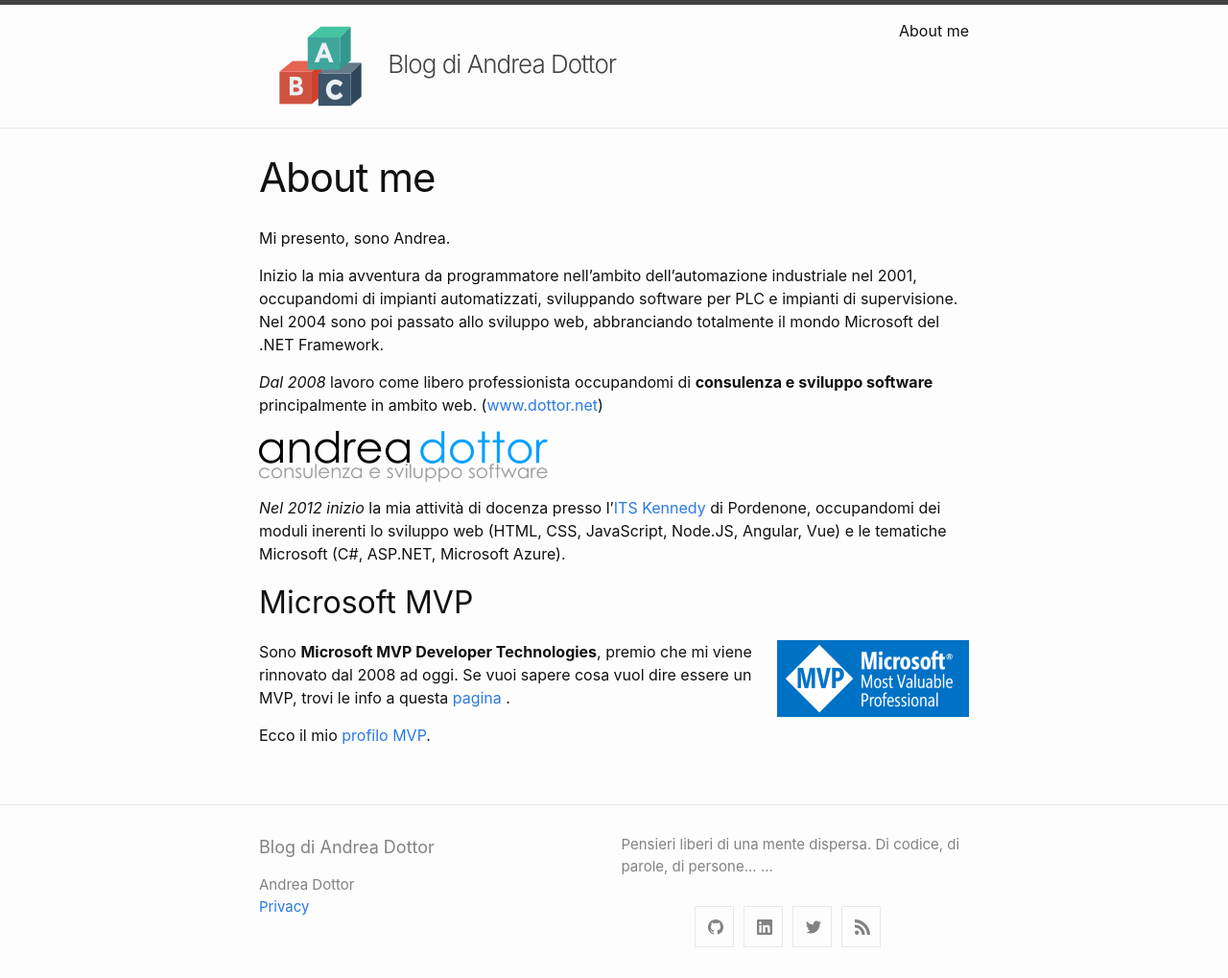
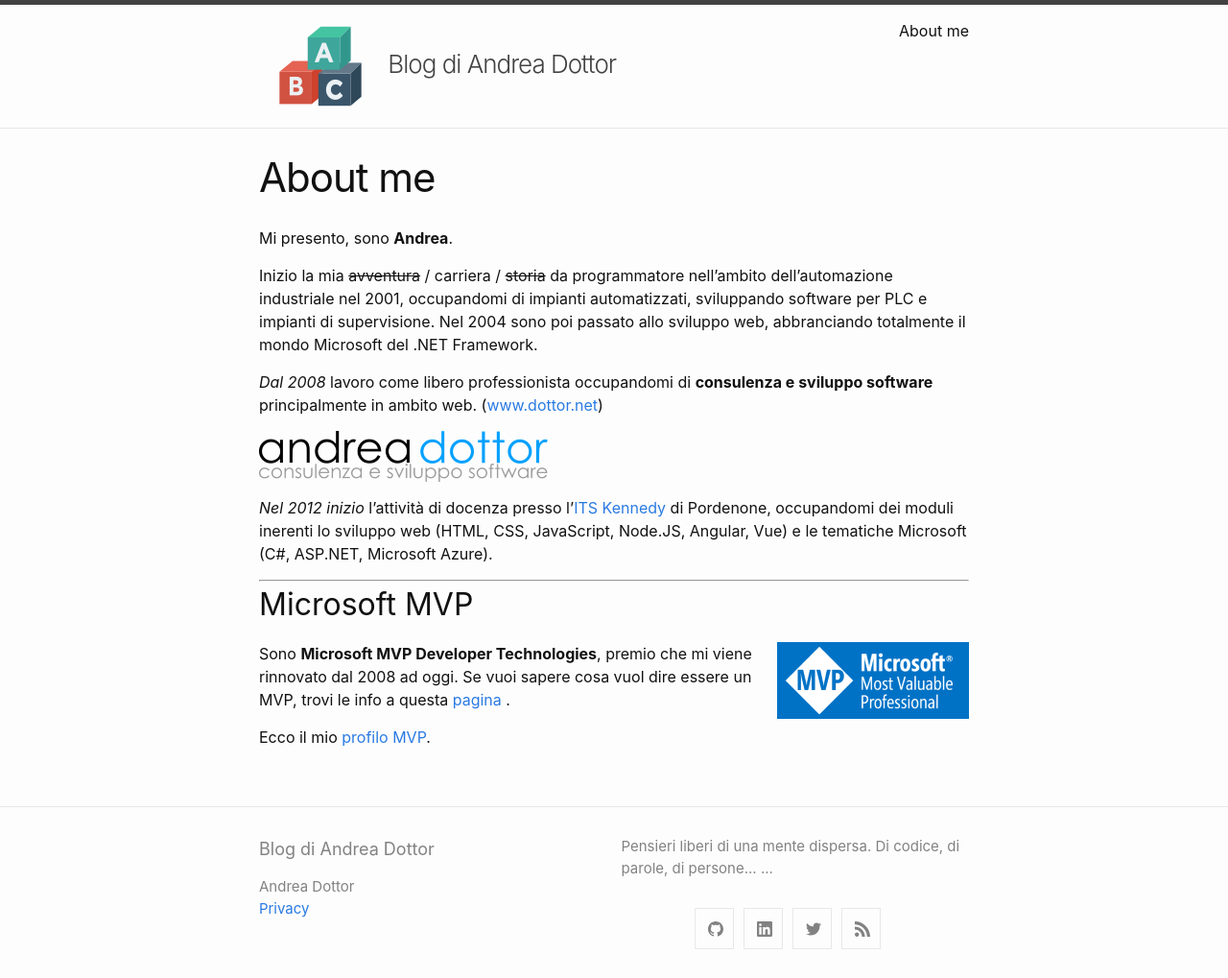
Before and after one commit to andreadottor/abc.dottor.net, a Jekyll site: the page built from about.md, in a window 1280 px wide. Shown: the whole page at 96% size. Built offline with Jekyll 4.4.1, drawn with Linux system fonts in a browser that asks for light colours.

Commit message:
about.md

```diff
--- a/about.md
+++ b/about.md
@@ -4,17 +4,18 @@ title: About me
 permalink: /about/
 ---
 
-Mi presento, sono Andrea.
+Mi presento, sono **Andrea**.
 
-Inizio la mia avventura da programmatore nell'ambito dell'automazione industriale nel 2001, occupandomi di impianti automatizzati, sviluppando software per PLC e impianti di supervisione. Nel 2004 sono poi passato allo sviluppo web, abbranciando totalmente il mondo Microsoft del .NET Framework.
+Inizio la mia ~~avventura~~ / carriera / ~~storia~~ da programmatore nell'ambito dell'automazione industriale nel 2001, occupandomi di impianti automatizzati, sviluppando software per PLC e impianti di supervisione. Nel 2004 sono poi passato allo sviluppo web, abbranciando totalmente il mondo Microsoft del .NET Framework.
 
 *Dal 2008* lavoro come libero professionista occupandomi di **consulenza e sviluppo software** principalmente in ambito web. ([www.dottor.net](https://www.dottor.net))
 
 ![Andrea Dottor - sviluppo e consulenza software](/images/logo_dottornet.png)
 
 
-*Nel 2012 inizio* la mia attività di docenza presso l'[ITS Kennedy](https://www.tecnicosuperiorekennedy.it/) di Pordenone, occupandomi dei moduli inerenti lo sviluppo web (HTML, CSS, JavaScript, Node.JS, Angular, Vue) e le tematiche Microsoft (C#, ASP.NET, Microsoft Azure).
+*Nel 2012 inizio* l'attività di docenza presso l'[ITS Kennedy](https://www.tecnicosuperiorekennedy.it/) di Pordenone, occupandomi dei moduli inerenti lo sviluppo web (HTML, CSS, JavaScript, Node.JS, Angular, Vue) e le tematiche Microsoft (C#, ASP.NET, Microsoft Azure).
 
+***
 
 ## Microsoft MVP
 
```
